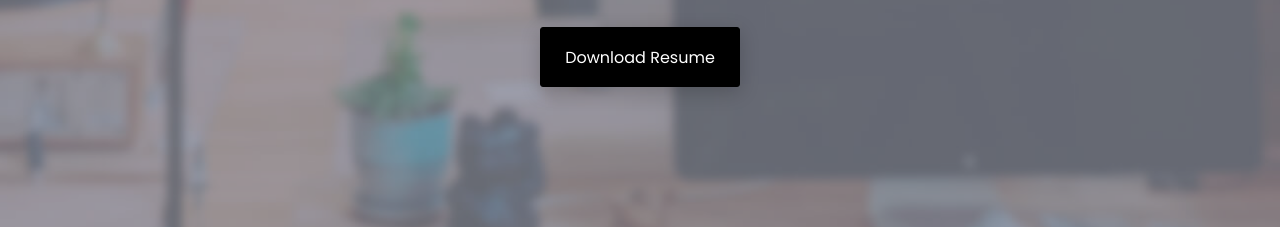
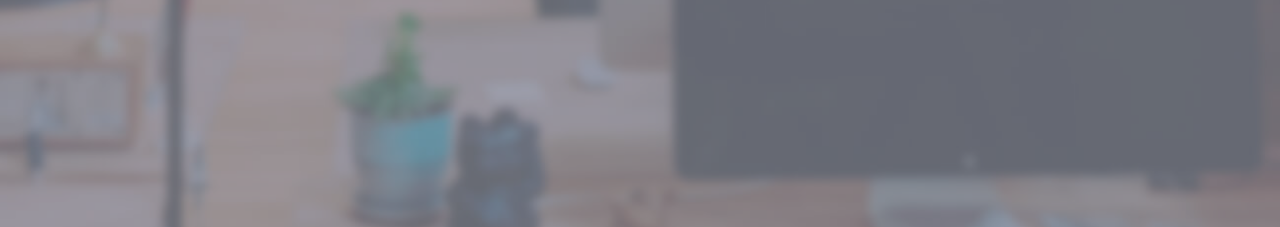
Before and after one commit to prakharchhipa/me, a plain HTML site: page index.html in a window 1280 px wide. Shown: the part 573-800 px from the top of the page. Drawn offline with nearby package versions, Linux system fonts and the light colour scheme.

Commit message:
Commenting link

```diff
--- a/index.html
+++ b/index.html
@@ -105,7 +105,7 @@
 						<div class="header-text">
 							<h2>hi <span>,</span> i am <br> prakhar <br> chhipa <span>.</span>   </h2>
 							<p>sr software engineer</p>
-							<a href="assets/download/prakhar.pdf" download>download resume</a>
+							<!-- <a href="assets/download/prakhar.pdf" download>download resume</a> -->
 						</div><!--/.header-text-->
 					</div><!--/.col-->
 				</div><!-- /.row-->
```
